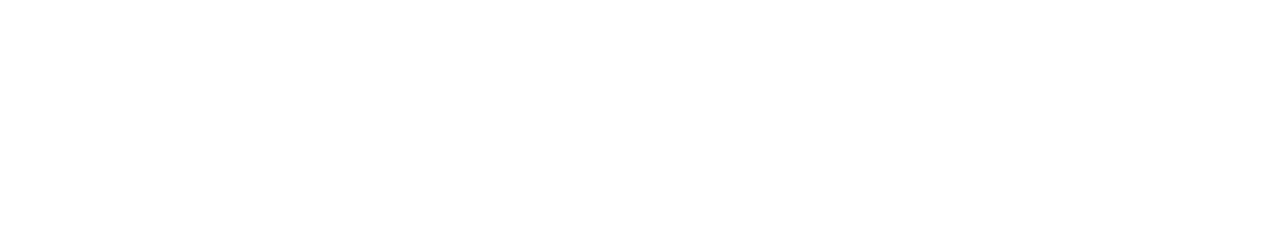
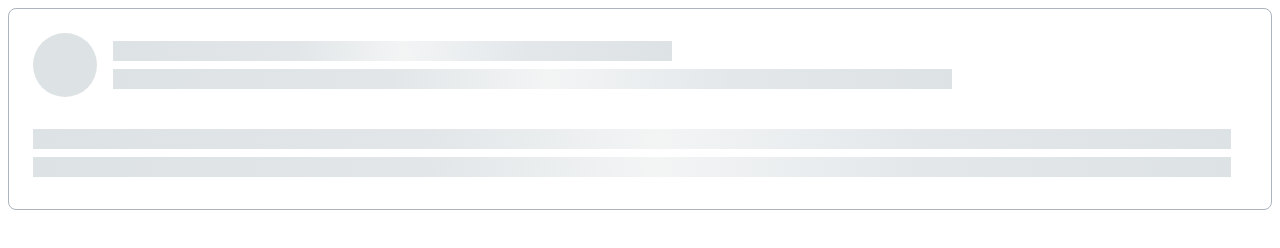
Before and after one commit to js-tasks-ru/htmlcss-20230911-4_aleksandr36, a website: page 04-lection2/02-skeleton/index.html in a window 1280 px wide. Drawn offline with Linux system fonts and the light colour scheme.

Commit message:
add solution for dz3: - create skeleton

```diff
--- a/04-lection2/02-skeleton/index.html
+++ b/04-lection2/02-skeleton/index.html
@@ -1,11 +1,38 @@
 <!DOCTYPE html>
 <!-- Страница со скелетоном -->
 <html lang="ru">
-    <head>
-        <link rel="stylesheet" href="../../assets/css/main.css">
-        <link rel="stylesheet" href="./skeleton.css">
-    </head>
-    <body>
 
-    </body>
+<head>
+    <link rel="stylesheet" href="../../assets/css/main.css">
+    <link rel="stylesheet" href="./skeleton.css">
+</head>
+
+<body>
+    <div class="skeleton">
+        <div class="skeleton__section">
+            <div class="skeleton__column">
+                <div class="skeleton__placeholder skeleton__placeholder_round"></div>
+            </div>
+            <div class="skeleton__column skeleton__column_fill">
+                <div
+                    class="skeleton__placeholder skeleton__placeholder_rect skeleton__placeholder_gradient skeleton__placeholder_small">
+                </div>
+                <div
+                    class="skeleton__placeholder skeleton__placeholder_rect skeleton__placeholder_gradient skeleton__placeholder_medium">
+                </div>
+            </div>
+        </div>
+        <div class="skeleton__section">
+            <div class="skeleton__column skeleton__column_fill">
+                <div
+                    class="skeleton__placeholder skeleton__placeholder_rect skeleton__placeholder_gradient skeleton__placeholder_large">
+                </div>
+                <div
+                    class="skeleton__placeholder skeleton__placeholder_rect skeleton__placeholder_gradient skeleton__placeholder_large">
+                </div>
+            </div>
+        </div>
+    </div>
+</body>
+
 </html>
--- a/04-lection2/02-skeleton/skeleton.css
+++ b/04-lection2/02-skeleton/skeleton.css
@@ -0,0 +1,68 @@
+.skeleton {
+	display: flex;
+	flex-direction: column;
+	width: 100%;
+	height: 100%;
+	background-color: var(--color-white);
+	border: 1px solid var(--border-color);
+	border-radius: var(--border-radius);
+	padding: 24px 40px 32px 24px;
+}
+
+.skeleton__section {
+	display: flex;
+	gap: 8px 16px;
+    margin-bottom: 32px;
+}
+
+.skeleton__section:last-child {
+    margin-bottom: 0;
+}
+
+.skeleton__column {
+    display: flex;
+	flex-direction: column;
+    justify-content: center;
+    gap: 8px;
+}
+
+.skeleton__column_fill {
+	flex-grow: 1;
+}
+
+.skeleton__placeholder {
+	background-color: var(--grey-2);
+}
+
+.skeleton__placeholder_gradient {
+	background: linear-gradient(
+		93deg,
+		#dde2e5 0%,
+		#e2e6e8 33%,
+		#f3f5f5 52%,
+		#e3e7ea 74%,
+		#dde2e5 100%
+	);
+}
+
+.skeleton__placeholder_round {
+	width: 64px;
+	height: 64px;
+	border-radius: 50%;
+}
+
+.skeleton__placeholder_rect {
+	height: 20px;
+}
+
+.skeleton__placeholder_small {
+	width: 50%;
+}
+
+.skeleton__placeholder_medium {
+	width: 75%;
+}
+
+.skeleton__placeholder_large {
+	width: 100%;
+}
--- a/assets/css/main.css
+++ b/assets/css/main.css
@@ -17,8 +17,23 @@
 
     --primary: var(--blue);
     --secondary: var(--purple);
+
+    --padding: 1.25rem;
+    --margin: .25rem;
+
+    --border-color: var(--grey-3);
+    --border-color-darken: var(--grey-4);
+
+    --border-radius: 8px;
+
+    --text-color: var(--black);
+    --text-color-gray: var(--grey-4);
+    --text-color-light: var(--white);
+
+    font-size: 16px;
 }
 
 * {
     font-family: 'Roboto', sans-serif;
+    box-sizing: border-box;
 }
```
